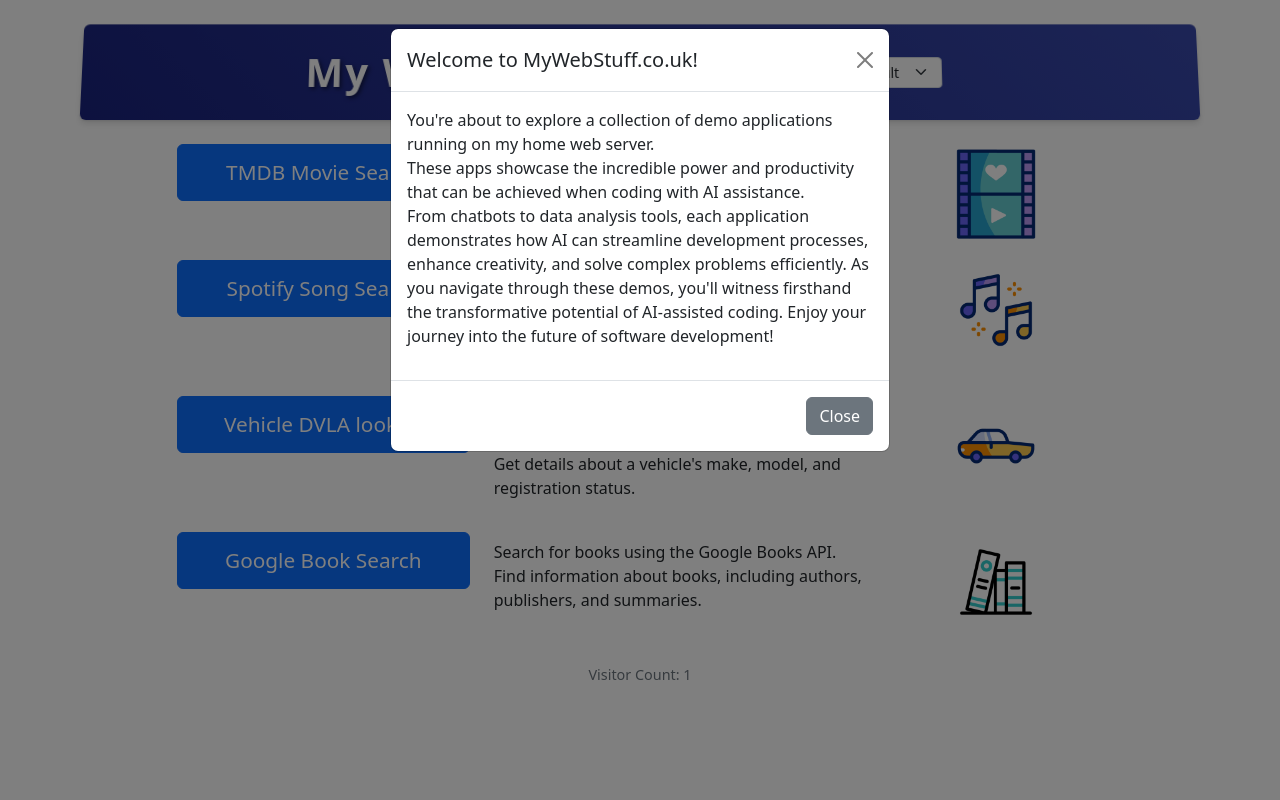
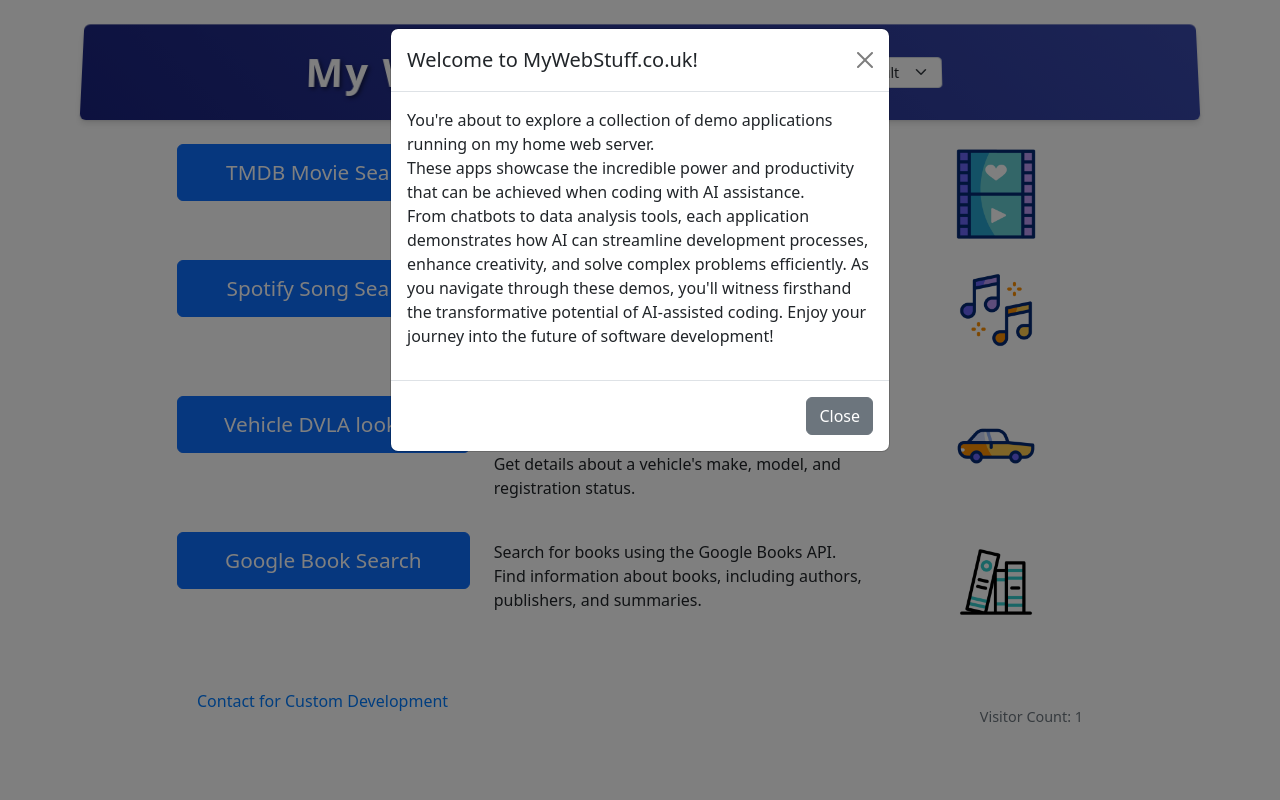
Before and after one commit to Rosssaab/MainMenu, a Flask app: template templates/index.html in a window 1280 px wide. Run offline with Flask 3, Linux system fonts and the light colour scheme; the template is opened without the code that fills it: most values are stand-ins (such as "Sample title", 1, 10 or a date in 2020); some libraries are stand-ins or nearby versions.

Commit message:
Add footer banner with contact link and visitor counter

```diff
--- a/templates/index.html
+++ b/templates/index.html
@@ -61,6 +61,22 @@
             margin-top: 2rem;
             font-size: 0.9rem;
             color: #6c757d;
+        }
+        .footer-banner {
+            background-color: rgba(255, 255, 255, 0.1);
+            padding: 10px 20px;
+            border-radius: 10px;
+            margin-top: 2rem;
+            display: flex;
+            justify-content: space-between;
+            align-items: center;
+        }
+        .footer-banner a {
+            color: #007bff;
+            text-decoration: none;
+        }
+        .footer-banner a:hover {
+            text-decoration: underline;
         }
     </style>
 </head>
@@ -161,8 +177,13 @@
                         <img src="{{ url_for('static', filename='images/books_icon.gif') }}" alt="Book icon" class="img-fluid rounded app-image">
                     </div>
                 </div>
-                <div class="visitor-counter">
-                    Visitor Count: {{ visitor_count }}
+                <div class="footer-banner">
+                    <div>
+                        <a href="mailto:rosssaab@live.com?subject=Enquiry%20from%20Demo%20Site">Contact for Custom Development</a>
+                    </div>
+                    <div class="visitor-counter">
+                        Visitor Count: {{ visitor_count }}
+                    </div>
                 </div>
             </div>
         </div>
```
